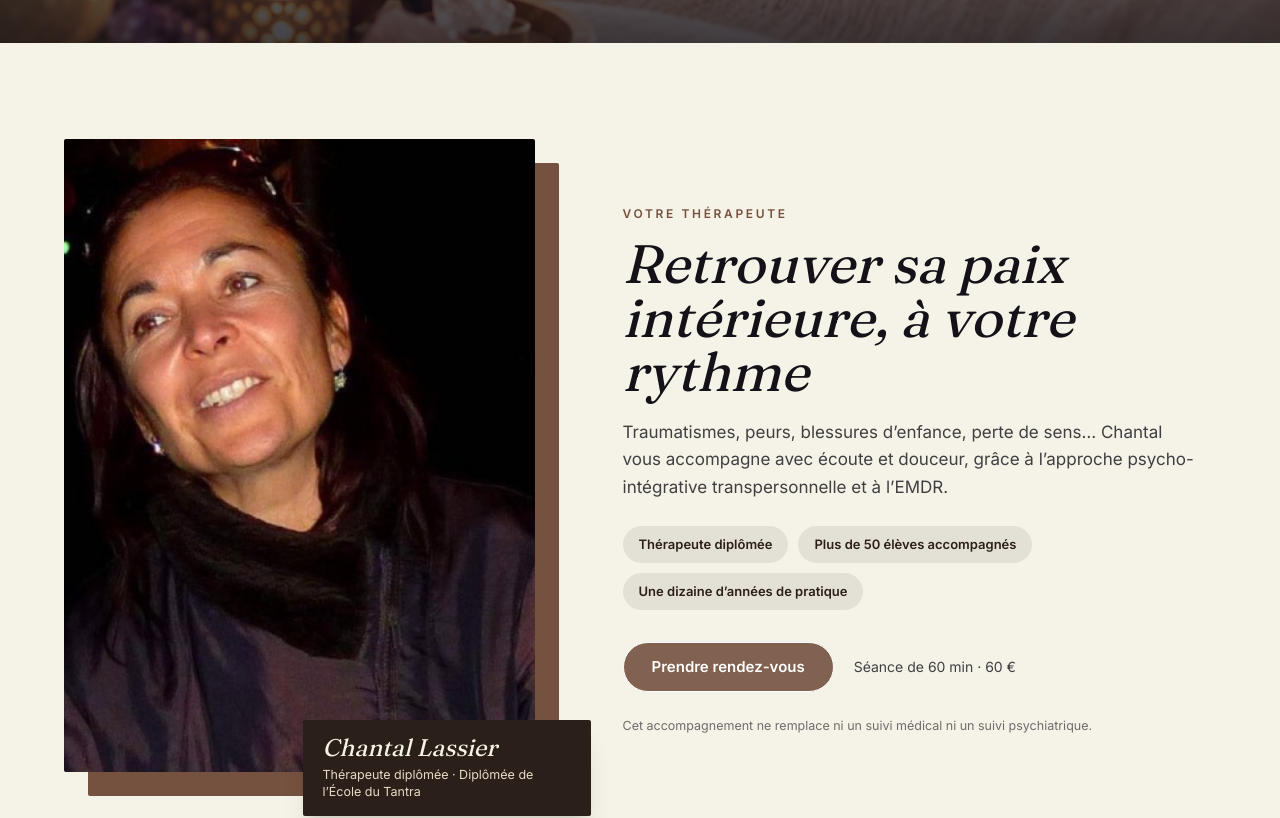
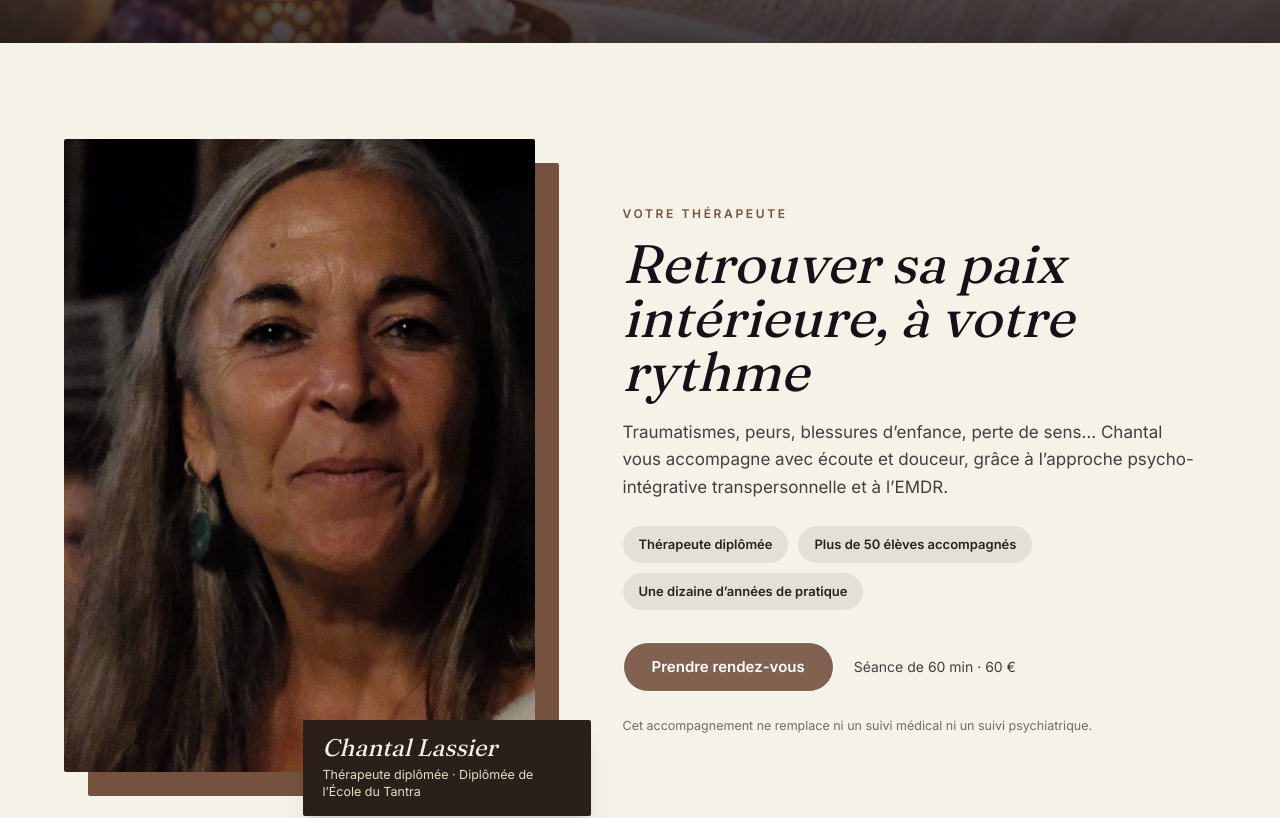
Before and after one commit to maxwelito-lgtm/YogaKunda, a Next.js app: page /therapie-holistique in a window 1280 px wide. Shown: the part 597-1415 px from the top of the page. Built offline with nearby package versions, Linux system fonts and the light colour scheme; no server answers.

Commit message:
Therapie : inversion des deux photos de Chantal

```diff
--- a/components/TherapiePage.tsx
+++ b/components/TherapiePage.tsx
@@ -154,13 +154,13 @@ export default function TherapiePage() {
               />
               <div className="relative aspect-[3/4] overflow-hidden rounded-sm lg:aspect-[26/35]">
                 <Image
-                  src="/images/chantal-arbre.jpg"
-                  alt="Chantal Lassier, mains jointes, assise devant un grand arbre de vie"
+                  src="/images/chantal-portrait.jpg"
+                  alt="Portrait de Chantal Lassier"
                   fill
                   priority
                   sizes="(min-width: 1024px) 520px, 420px"
                   className="object-cover"
-                  style={{ objectPosition: "center 38%" }}
+                  style={{ objectPosition: "center 20%" }}
                 />
               </div>
             </div>
@@ -322,13 +322,13 @@ export default function TherapiePage() {
       <section className="bg-[#75523F] text-[#F5F3E7] md:grid md:grid-cols-[minmax(0,330px)_minmax(0,1fr)] lg:grid-cols-[minmax(0,420px)_minmax(0,1fr)]">
         <div className="relative h-72 md:h-auto md:min-h-[420px]">
           <Image
-            src="/images/chantal-portrait.jpg"
-            alt="Portrait souriant de Chantal Lassier"
+            src="/images/chantal-arbre.jpg"
+            alt="Chantal Lassier, souriante, en veste sombre"
             fill
             loading="lazy"
             sizes="(min-width: 1024px) 420px, (min-width: 768px) 330px, 100vw"
             className="object-cover"
-            style={{ objectPosition: "center 22%" }}
+            style={{ objectPosition: "center 20%" }}
           />
         </div>
         <div className="px-6 py-12 sm:px-10 md:px-12 lg:px-20 lg:py-16">
```
